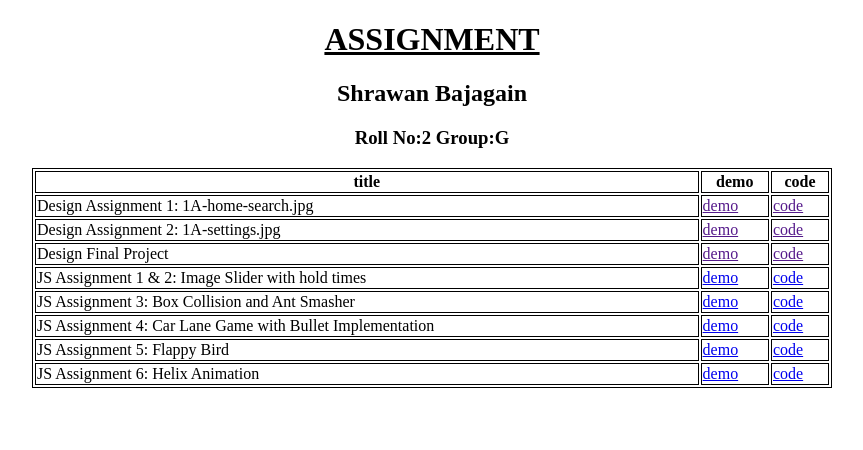
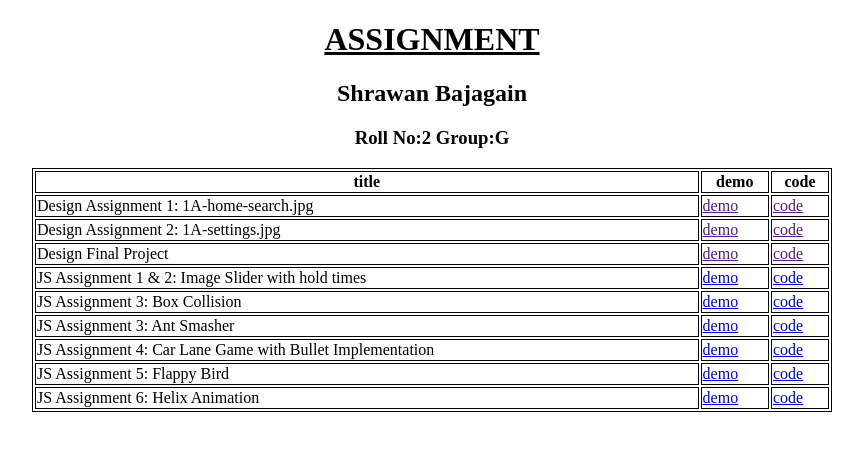
Before and after one commit to xrawone/assignments, a plain HTML site: page index.html in a window 1280 px wide. Shown: the whole page, without its empty margins (208-1071 px from the left). Drawn offline with Linux system fonts and the light colour scheme.

Commit message:
table updated

```diff
--- a/index.html
+++ b/index.html
@@ -81,13 +81,26 @@ Group:G
 
 <tr style="border:1px solid black">
 
-<td style="border:1px solid black">JS Assignment 3: Box Collision and Ant Smasher</td>
+<td style="border:1px solid black">JS Assignment 3: Box Collision </td>
 
 <td style="border:1px solid black"><a href="https://xrawone.github.io/assignments/boxcollision/">demo</a></td>
 
 <td style="border:1px solid black"><a href="https://github.com/xrawone/assignments/tree/master/boxcollision">code</a></td>
 
 </tr>
+
+</tr>
+
+<tr style="border:1px solid black">
+
+<td style="border:1px solid black">JS Assignment 3: Ant Smasher </td>
+
+<td style="border:1px solid black"><a href="https://xrawone.github.io/assignments/antsmasher/">demo</a></td>
+
+<td style="border:1px solid black"><a href="https://github.com/xrawone/assignments/tree/master/antsmasher">code</a></td>
+
+</tr>
+
 
 <tr style="border:1px solid black">
 
```
